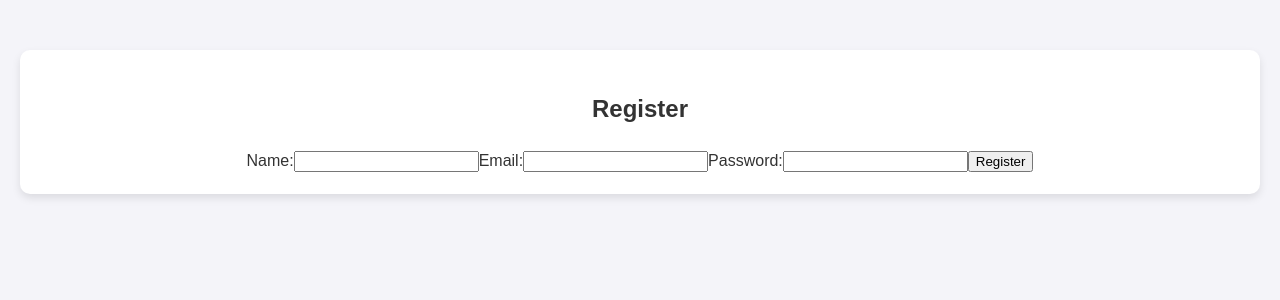
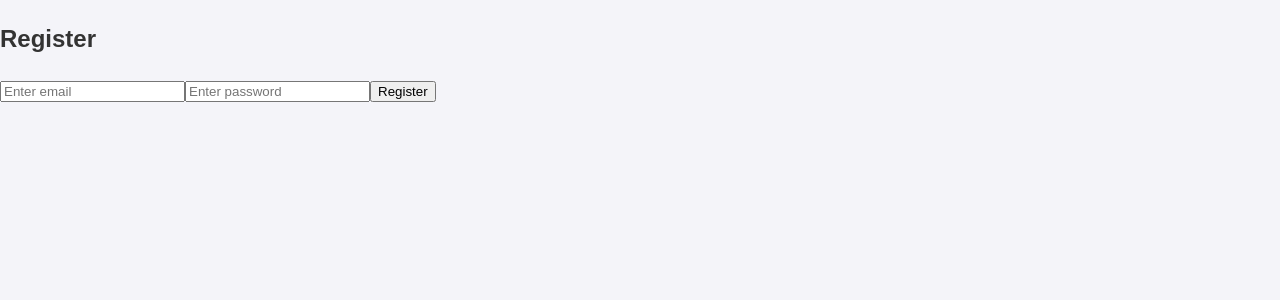
Before and after one commit to Tarto-4/taxi-booking-app, a React (Vite) app in the folder teksy/frontend/: page /register in a window 1280 px wide. Shown: the top 300 px of the page. Built offline with nearby package versions, Linux system fonts and the light colour scheme.

Commit message:
Update Register.jsx

```diff
--- a/teksy/frontend/src/pages/Register.jsx
+++ b/teksy/frontend/src/pages/Register.jsx
@@ -1,75 +1,34 @@
-import React, { useState } from 'react';
-import '../styles/styles.css';
+import React, { useState } from "react";
 
 const Register = () => {
-  const [formData, setFormData] = useState({ name: '', email: '', password: '' });
-  const [message, setMessage] = useState('');
+  const [email, setEmail] = useState("");
+  const [password, setPassword] = useState("");
 
-  const handleInputChange = (e) => {
-    const { name, value } = e.target;
-    setFormData({ ...formData, [name]: value });
-  };
-
-  const handleSubmit = async (e) => {
+  const handleRegister = (e) => {
     e.preventDefault();
-
-    try {
-      const response = await fetch('http://localhost:5000/api/auth/register', {
-        method: 'POST',
-        headers: { 'Content-Type': 'application/json' },
-        body: JSON.stringify(formData),
-      });
-
-      const data = await response.json();
-
-      if (response.status === 201) {
-        setMessage('Registration successful! Please log in.');
-        setFormData({ name: '', email: '', password: '' });
-      } else {
-        setMessage(data.message || 'Registration failed.');
-      }
-    } catch (error) {
-      console.error('Error during registration:', error);
-      setMessage('An error occurred. Please try again.');
-    }
+    // Mock register logic
+    alert("Registered successfully!");
   };
 
   return (
-    <div className="container">
+    <div className="auth-container">
+      <form onSubmit={handleRegister}>
         <h2>Register</h2>
-      {message && <p className="message">{message}</p>}
-      <form onSubmit={handleSubmit}>
-        <label>
-          Name:
-          <input
-            type="text"
-            name="name"
-            value={formData.name}
-            onChange={handleInputChange}
-            required
-          />
-        </label>
-        <label>
-          Email:
         <input
           type="email"
-            name="email"
-            value={formData.email}
-            onChange={handleInputChange}
-            required
+          placeholder="Enter email"
+          value={email}
+          onChange={(e) => setEmail(e.target.value)}
         />
-        </label>
-        <label>
-          Password:
         <input
           type="password"
-            name="password"
-            value={formData.password}
-            onChange={handleInputChange}
-            required
+          placeholder="Enter password"
+          value={password}
+          onChange={(e) => setPassword(e.target.value)}
         />
-        </label>
-        <button type="submit">Register</button>
+        <button type="submit" className="btn">
+          Register
+        </button>
       </form>
     </div>
   );
```
Lines whose indentation alone changed are shown as unchanged.
